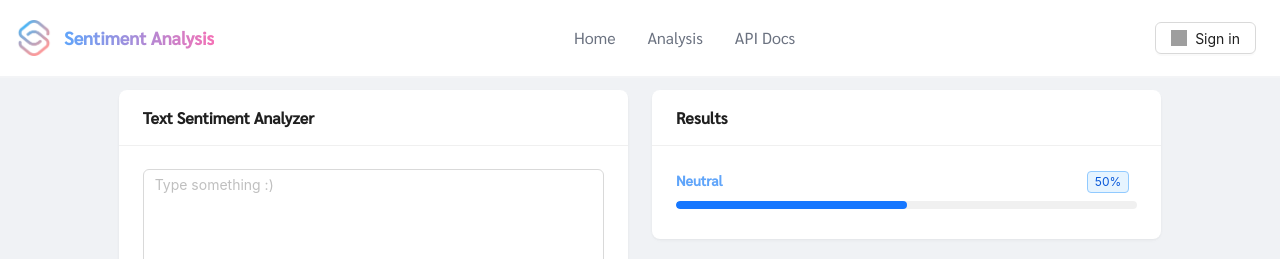
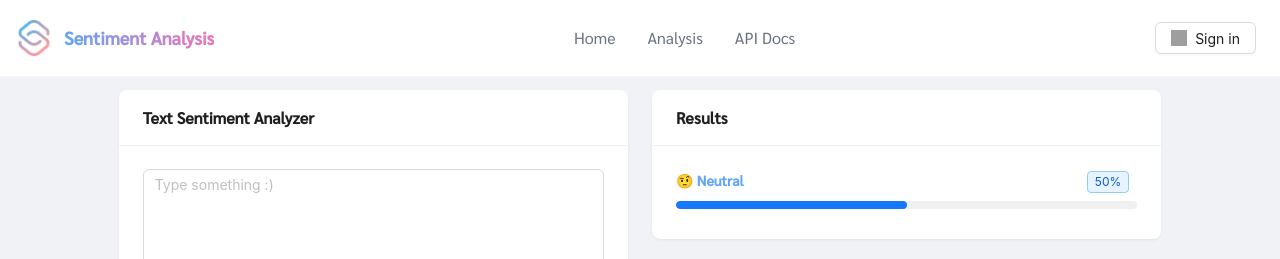
Before and after one commit to Notties/Sentiment-Analysis-WebApp, a Next.js app: page / in a window 1280 px wide. Shown: the top 259 px of the page. Built offline with nearby package versions, Linux system fonts and the light colour scheme; no server answers; grey boxes are pictures that could not be loaded.

Commit message:
update url api

```diff
--- a/src/components/Analysis/importCSV.tsx
+++ b/src/components/Analysis/importCSV.tsx
@@ -77,7 +77,7 @@ const ImportCSV: NextPage = () => {
     });
     try {
       message.loading("Analyzing...", 10000);
-      const res = await fetch("https://8f6d-122-154-3-168.ap.ngrok.io/predictTextObject/", {
+      const res = await fetch("https://0ffb-122-154-3-168.ngrok-free.app/predictTextObject/", {
         method: "POST",
         headers: {
           "Content-Type": "application/json",
--- a/src/components/Home/home.tsx
+++ b/src/components/Home/home.tsx
@@ -42,7 +42,7 @@ const Home: NextPage = () => {
     try {
       message.loading("Analyzing...");
       setLoading(false)
-      const res = await fetch("https://8f6d-122-154-3-168.ap.ngrok.io/sentiment/", {
+      const res = await fetch("https://0ffb-122-154-3-168.ngrok-free.app/sentiment/", {
         method: "POST",
         headers: {
           "Content-Type": "application/json",
@@ -141,12 +141,12 @@ const Home: NextPage = () => {
                           ? "text-red-400"
                           : "text-green-600"}`}>
                         {!dataSentiment.data.sentiment
-                          ? "Neutral"
+                          ? "🤨 Neutral"
                           : dataSentiment.data.sentiment === "neutral"
-                          ? "Neutral"
+                          ? "🤨 Neutral"
                           : dataSentiment.data.sentiment === "negative"
-                          ? "Negative"
-                          : "Positive"}
+                          ? "☹️ Negative"
+                          : "😄 Positive"}
                       </p>
                       <Space size={[0, 8]} wrap>
                         <Tag color={!dataSentiment.data.sentiment
```
